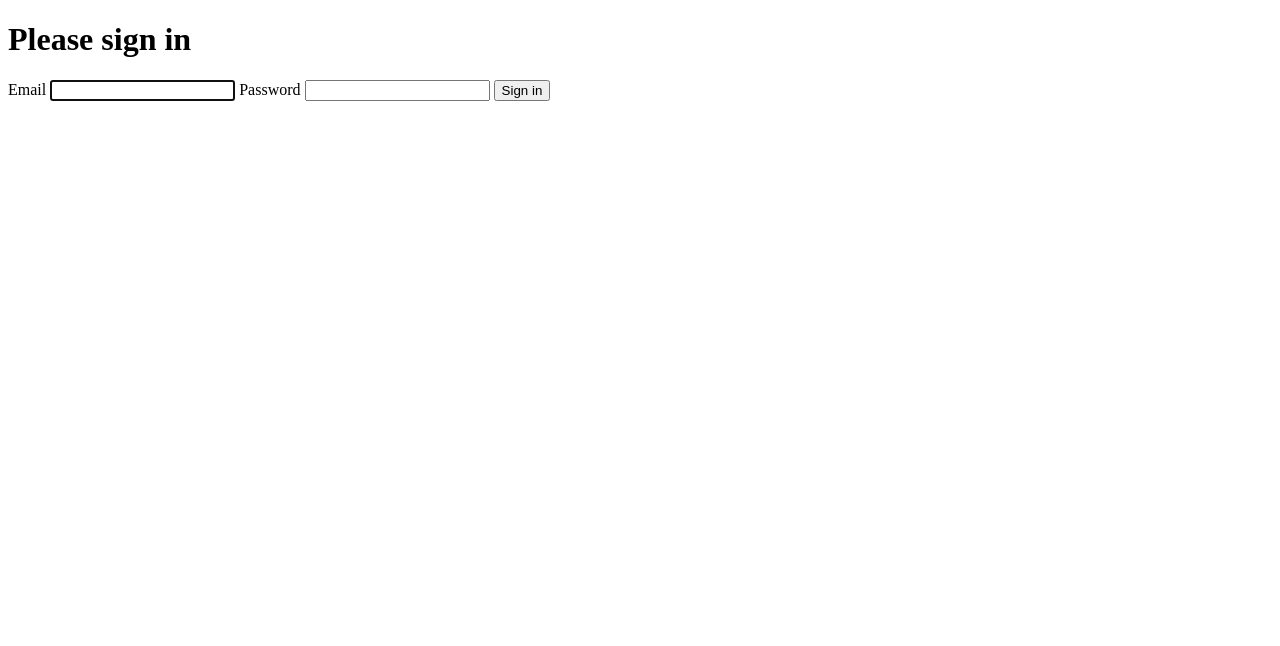
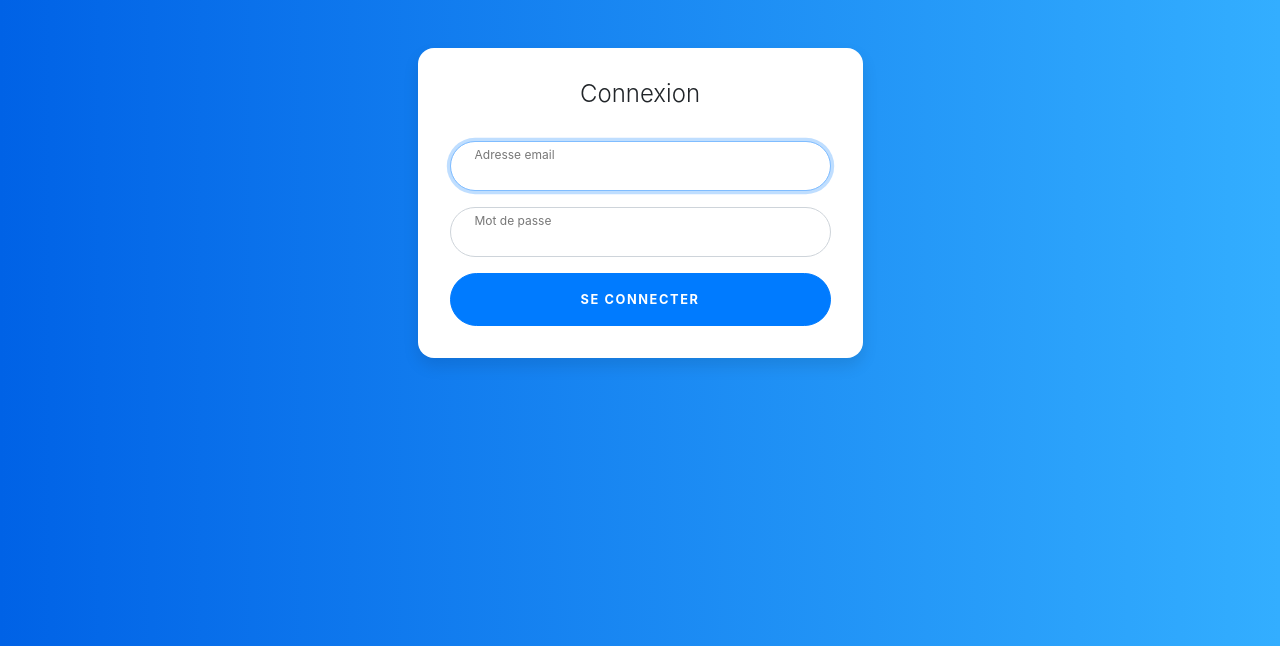
Before and after one commit to benads/back_dataviz, a Symfony app: template templates/security/login.html.twig in a window 1280 px wide. Shown: the top 646 px of the page. Run offline with Twig, Linux system fonts and the light colour scheme; the template is opened without the code that fills it, so the values that code supplies are empty; style sheets or scripts are compiled from the project's sources; some libraries are stand-ins or nearby versions.

Commit message:
template for login form

```diff
--- /dev/null
+++ b/assets/js/app.js
@@ -0,0 +1,6 @@
+require('../css/app.css');
+require('../scss/app.scss');
+const $ = require('jquery');
+// this "modifies" the jquery module: adding behavior to it
+// the bootstrap module doesn't export/return anything
+require('bootstrap');
--- /dev/null
+++ b/assets/scss/app.scss
@@ -0,0 +1,132 @@
+@import "~bootstrap/scss/bootstrap";
+
+
+/*  LOGIN FORM  */
+:root {
+  --input-padding-x: 1.5rem;
+  --input-padding-y: .75rem;
+}
+
+body {
+  background: #007bff;
+  background: linear-gradient(to right, #0062E6, #33AEFF);
+}
+
+.card-signin {
+  border: 0;
+  border-radius: 1rem;
+  box-shadow: 0 0.5rem 1rem 0 rgba(0, 0, 0, 0.1);
+}
+
+.card-signin .card-title {
+  margin-bottom: 2rem;
+  font-weight: 300;
+  font-size: 1.5rem;
+}
+
+.card-signin .card-body {
+  padding: 2rem;
+}
+
+.form-signin {
+  width: 100%;
+}
+
+.form-signin .btn {
+  font-size: 80%;
+  border-radius: 5rem;
+  letter-spacing: .1rem;
+  font-weight: bold;
+  padding: 1rem;
+  transition: all 0.2s;
+}
+
+.form-label-group {
+  position: relative;
+  margin-bottom: 1rem;
+}
+
+.form-label-group input {
+  height: auto;
+  border-radius: 2rem;
+}
+
+.form-label-group>input,
+.form-label-group>label {
+  padding: var(--input-padding-y) var(--input-padding-x);
+}
+
+.form-label-group>label {
+  position: absolute;
+  top: 0;
+  left: 0;
+  display: block;
+  width: 100%;
+  margin-bottom: 0;
+  /* Override default `<label>` margin */
+  line-height: 1.5;
+  color: #495057;
+  border: 1px solid transparent;
+  border-radius: .25rem;
+  transition: all .1s ease-in-out;
+}
+
+.form-label-group input::-webkit-input-placeholder {
+  color: transparent;
+}
+
+.form-label-group input:-ms-input-placeholder {
+  color: transparent;
+}
+
+.form-label-group input::-ms-input-placeholder {
+  color: transparent;
+}
+
+.form-label-group input::-moz-placeholder {
+  color: transparent;
+}
+
+.form-label-group input::placeholder {
+  color: transparent;
+}
+
+.form-label-group input:not(:placeholder-shown) {
+  padding-top: calc(var(--input-padding-y) + var(--input-padding-y) * (2 / 3));
+  padding-bottom: calc(var(--input-padding-y) / 3);
+}
+
+.form-label-group input:not(:placeholder-shown)~label {
+  padding-top: calc(var(--input-padding-y) / 3);
+  padding-bottom: calc(var(--input-padding-y) / 3);
+  font-size: 12px;
+  color: #777;
+}
+
+
+/* Fallback for Edge
+-------------------------------------------------- */
+
+@supports (-ms-ime-align: auto) {
+  .form-label-group>label {
+    display: none;
+  }
+  .form-label-group input::-ms-input-placeholder {
+    color: #777;
+  }
+}
+
+/* Fallback for IE
+-------------------------------------------------- */
+
+@media all and (-ms-high-contrast: none),
+(-ms-high-contrast: active) {
+  .form-label-group>label {
+    display: none;
+  }
+  .form-label-group input:-ms-input-placeholder {
+    color: #777;
+  }
+}
+
+/*  END LOGIN FORM  */
--- a/composer.json
+++ b/composer.json
@@ -14,6 +14,7 @@
         "symfony/orm-pack": "^1.0",
         "symfony/security-bundle": "5.0.*",
         "symfony/twig-pack": "^1.0",
+        "symfony/webpack-encore-bundle": "^1.7",
         "symfony/yaml": "5.0.*"
     },
     "require-dev": {
--- a/config/bundles.php
+++ b/config/bundles.php
@@ -10,4 +10,5 @@ return [
     Doctrine\Bundle\MigrationsBundle\DoctrineMigrationsBundle::class => ['all' => true],
     Sensio\Bundle\FrameworkExtraBundle\SensioFrameworkExtraBundle::class => ['all' => true],
     Symfony\Bundle\WebProfilerBundle\WebProfilerBundle::class => ['dev' => true, 'test' => true],
+    Symfony\WebpackEncoreBundle\WebpackEncoreBundle::class => ['all' => true],
 ];
--- a/templates/base.html.twig
+++ b/templates/base.html.twig
@@ -3,10 +3,14 @@
     <head>
         <meta charset="UTF-8">
         <title>{% block title %}Welcome!{% endblock %}</title>
-        {% block stylesheets %}{% endblock %}
+        {% block stylesheets %}
+            {{ encore_entry_link_tags('app') }}
+        {% endblock %}
     </head>
     <body>
         {% block body %}{% endblock %}
-        {% block javascripts %}{% endblock %}
+        {% block javascripts %}
+            {{ encore_entry_script_tags('app') }}
+        {% endblock %}
     </body>
 </html>
--- a/templates/security/login.html.twig
+++ b/templates/security/login.html.twig
@@ -3,23 +3,35 @@
 {% block title %}Log in!{% endblock %}
 
 {% block body %}
-<form method="post">
+    <div class="container">
+        <div class="row">
+            <div class="col-sm-9 col-md-7 col-lg-5 mx-auto">
+                <div class="card card-signin my-5">
+                    <div class="card-body">
+                        <h5 class="card-title text-center">Connexion</h5>
+                        <form method="post" class="form-signin">
                             {% if error %}
                                 <div class="alert alert-danger">{{ error.messageKey|trans(error.messageData, 'security') }}</div>
                             {% endif %}
+                            <div class="form-label-group">
+                                <input type="email"  name="email" id="inputEmail" class="form-control" required autofocus>
+                                <label for="inputEmail">Adresse email</label>
+                            </div>
 
-    <h1 class="h3 mb-3 font-weight-normal">Please sign in</h1>
-    <label for="inputEmail">Email</label>
-    <input type="email" value="{{ last_username }}" name="email" id="inputEmail" class="form-control" required autofocus>
-    <label for="inputPassword">Password</label>
+                            <div class="form-label-group">
                                 <input type="password" name="password" id="inputPassword" class="form-control" required>
+                                <label for="inputPassword">Mot de passe</label>
+                            </div>
 
                             <input type="hidden" name="_csrf_token"
-           value="{{ csrf_token('authenticate') }}"
-    >
+                                   value="{{ csrf_token('authenticate') }}">
 
-    <button class="btn btn-lg btn-primary" type="submit">
-        Sign in
-    </button>
+                            <button class="btn btn-lg btn-primary btn-block text-uppercase" type="submit">Se connecter</button>
+
                         </form>
+                    </div>
+                </div>
+            </div>
+        </div>
+    </div>
 {% endblock %}
--- /dev/null
+++ b/webpack.config.js
@@ -0,0 +1,75 @@
+var Encore = require('@symfony/webpack-encore');
+
+// Manually configure the runtime environment if not already configured yet by the "encore" command.
+// It's useful when you use tools that rely on webpack.config.js file.
+if (!Encore.isRuntimeEnvironmentConfigured()) {
+    Encore.configureRuntimeEnvironment(process.env.NODE_ENV || 'dev');
+}
+
+Encore
+    // directory where compiled assets will be stored
+    .setOutputPath('public/build/')
+    // public path used by the web server to access the output path
+    .setPublicPath('/build')
+    // only needed for CDN's or sub-directory deploy
+    //.setManifestKeyPrefix('build/')
+
+    /*
+     * ENTRY CONFIG
+     *
+     * Add 1 entry for each "page" of your app
+     * (including one that's included on every page - e.g. "app")
+     *
+     * Each entry will result in one JavaScript file (e.g. app.js)
+     * and one CSS file (e.g. app.css) if your JavaScript imports CSS.
+     */
+    .addEntry('app', './assets/js/app.js')
+    //.addEntry('page1', './assets/js/page1.js')
+    //.addEntry('page2', './assets/js/page2.js')
+
+    // When enabled, Webpack "splits" your files into smaller pieces for greater optimization.
+    .splitEntryChunks()
+
+    // will require an extra script tag for runtime.js
+    // but, you probably want this, unless you're building a single-page app
+    .enableSingleRuntimeChunk()
+
+    /*
+     * FEATURE CONFIG
+     *
+     * Enable & configure other features below. For a full
+     * list of features, see:
+     * https://symfony.com/doc/current/frontend.html#adding-more-features
+     */
+    .cleanupOutputBeforeBuild()
+    .enableBuildNotifications()
+    .enableSourceMaps(!Encore.isProduction())
+    // enables hashed filenames (e.g. app.abc123.css)
+    .enableVersioning(Encore.isProduction())
+
+    // enables @babel/preset-env polyfills
+    .configureBabelPresetEnv((config) => {
+        config.useBuiltIns = 'usage';
+        config.corejs = 3;
+    })
+
+
+// enables Sass/SCSS support
+    .enableSassLoader()
+
+    // uncomment if you use TypeScript
+    //.enableTypeScriptLoader()
+
+    // uncomment to get integrity="..." attributes on your script & link tags
+    // requires WebpackEncoreBundle 1.4 or higher
+    //.enableIntegrityHashes(Encore.isProduction())
+
+    // uncomment if you're having problems with a jQuery plugin
+    //.autoProvidejQuery()
+
+    // uncomment if you use API Platform Admin (composer req api-admin)
+    //.enableReactPreset()
+    //.addEntry('admin', './assets/js/admin.js')
+;
+
+module.exports = Encore.getWebpackConfig();
```
Also changed, not shown: package.json (added, +11 -0 lines), assets/css/app.css (added), 8 other files. Lines whose indentation alone changed are shown as unchanged.
